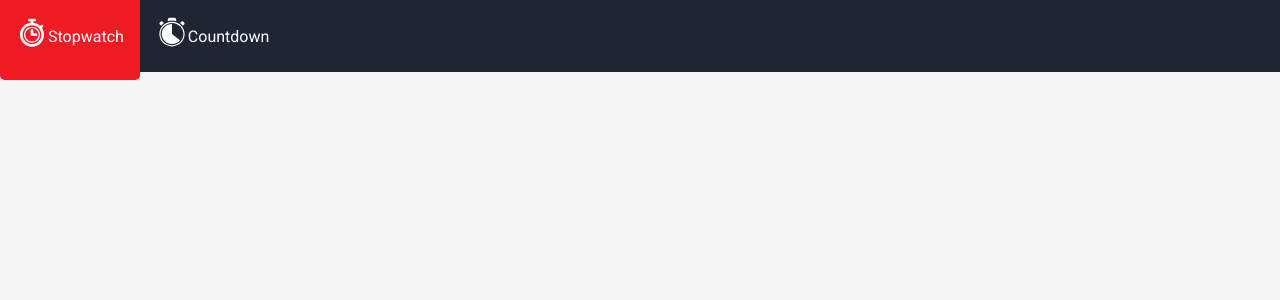
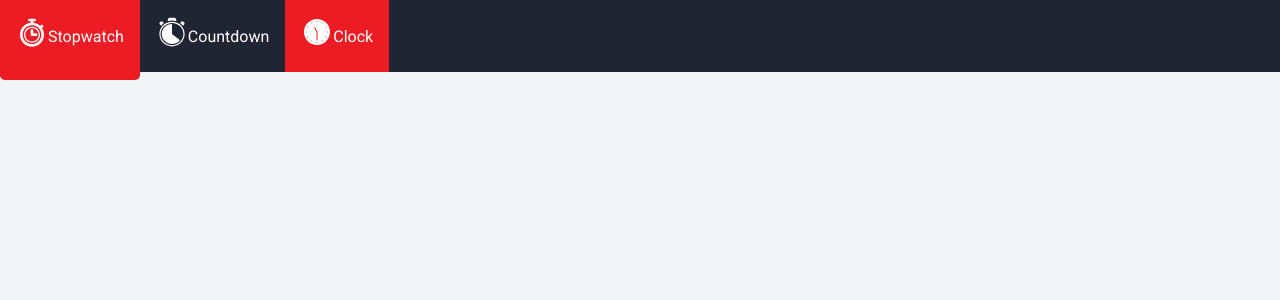
Before and after one commit to carlo697/NeatTimer, a React (Create React App) app: page /clock in a window 1280 px wide. Shown: the top 300 px of the page. Built offline with nearby package versions, Linux system fonts and the light colour scheme.

Commit message:
Add Clock page

```diff
--- a/src/App.js
+++ b/src/App.js
@@ -4,9 +4,9 @@ import Navbar from "./components/Navbar";
 import Modal from "./components/Modal";
 import Stopwatch from "./pages/Stopwatch";
 import Countdown from "./pages/Countdown";
+import Clock from "./pages/Clock";
 
 const App = () => {
-
 	return (
 		<React.Fragment>
 			<Navbar/>
@@ -17,6 +17,9 @@ const App = () => {
 				<Route path="/countdown">
 					<Countdown/>
 				</Route>
+				<Route path="/clock">
+					<Clock/>
+				</Route>
 			</Switch>
 			<Modal/>
 		</React.Fragment>
--- a/src/components/Navbar.js
+++ b/src/components/Navbar.js
@@ -2,6 +2,7 @@ import React from "react";
 import {Link, useLocation} from "react-router-dom";
 import { TiStopwatch } from "react-icons/ti";
 import { GiStopwatch } from "react-icons/gi";
+import { IoIosClock } from "react-icons/io";
 
 const links = [
 	{
@@ -13,6 +14,11 @@ const links = [
 		text: "Countdown",
 		to: "/countdown",
 		icon: <GiStopwatch/>,
+	},
+	{
+		text: "Clock",
+		to: "/clock",
+		icon: <IoIosClock/>,
 	},
 ];
 
--- /dev/null
+++ b/src/pages/Clock.js
@@ -0,0 +1,15 @@
+import React, {useEffect} from "react";
+
+const Clock = () => {
+	useEffect(() => {
+		document.title = "Neat Timer - Clock";
+	}, []);
+
+	return (
+		<main>
+
+		</main>
+	);
+};
+
+export default Clock;
```
